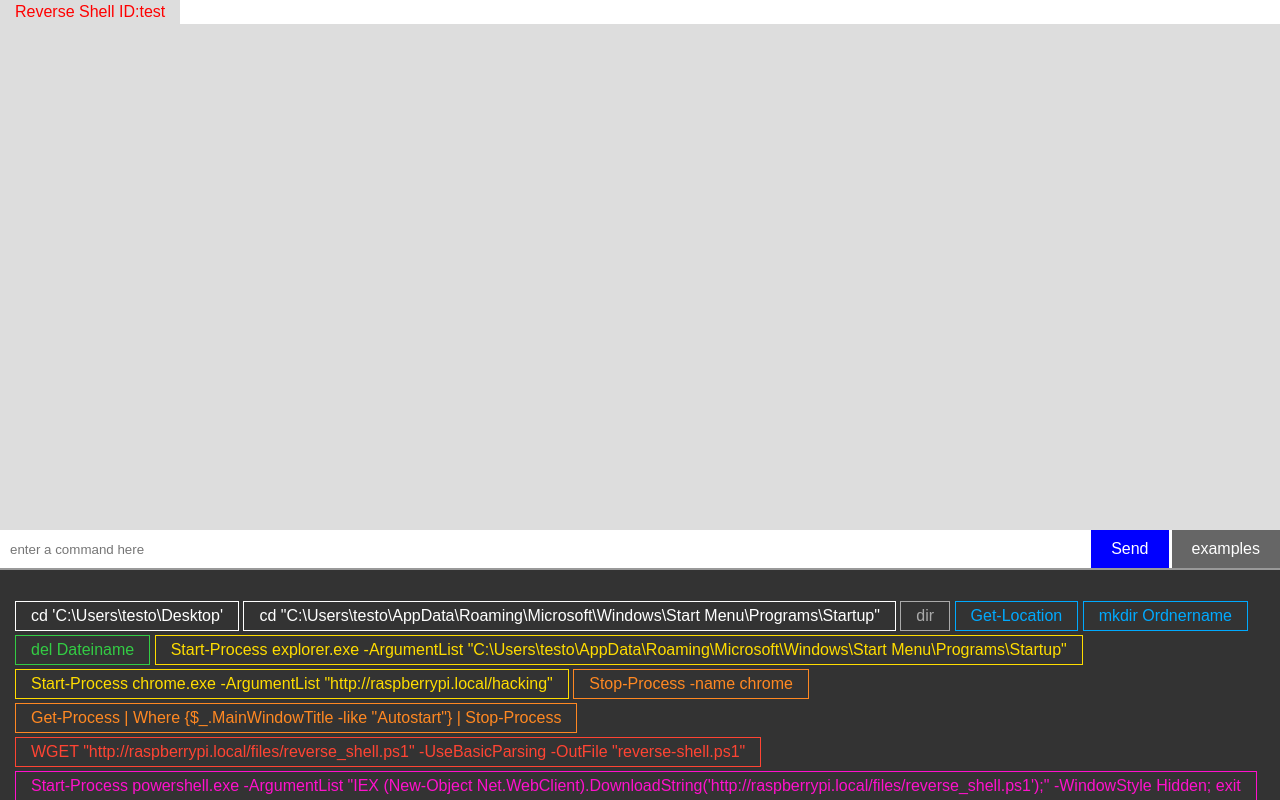
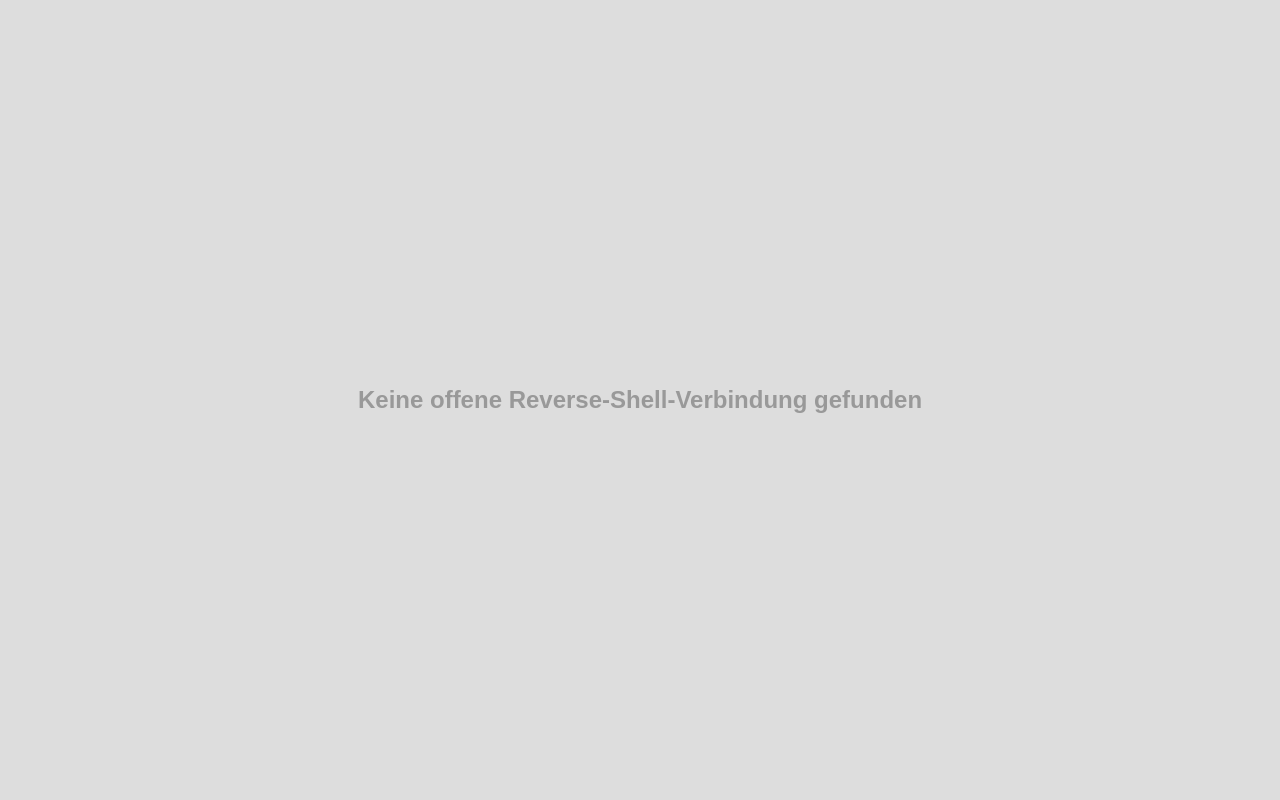
Before and after one commit to leonschlote-dec/cs-demo-server, a website: page html/reverse-shell.html in a window 1280 px wide. Drawn offline with Linux system fonts and the light colour scheme; no server answers; files whose address does not match are found by name.

Commit message:
no test shell

```diff
--- a/html/reverse-shell.html
+++ b/html/reverse-shell.html
@@ -195,7 +195,7 @@ $(document).ready(()=>{
 
 
 
-addShell('test')
+//addShell('test')
 
 
 })
```
